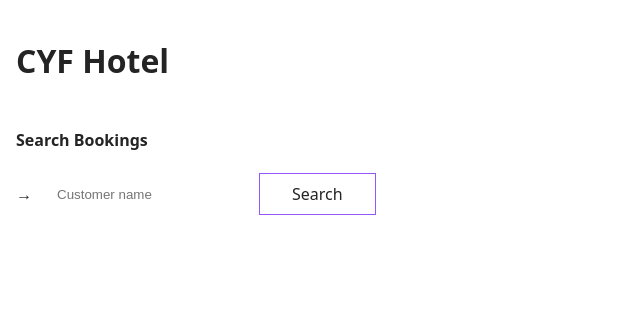
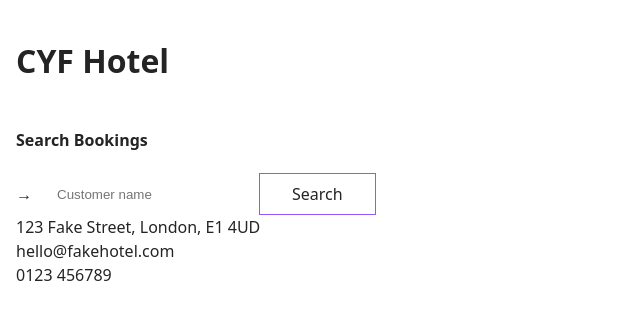
Before and after one commit to CodeYourFuture/React-Module-Project, a React (Vite) app: page / in a window 1280 px wide. Shown: the top 320 px of the page, without its empty margins (0-640 px from the left). Built offline with nearby package versions, Linux system fonts and the light colour scheme.

Commit message:
create footer jsx and add footer content

```diff
--- a/src/components/App/App.jsx
+++ b/src/components/App/App.jsx
@@ -1,4 +1,5 @@
 import Bookings from "@/components/Bookings/Bookings.jsx";
+import Footer from "@/components/Footer/Footer";
 import "./App.scss";
 
 const App = () => (
@@ -7,6 +8,13 @@ const App = () => (
       <h1 className="app__heading">CYF Hotel</h1>
     </header>
     <Bookings />
+    <Footer
+      list={[
+        "123 Fake Street, London, E1 4UD",
+        "hello@fakehotel.com",
+        "0123 456789",
+      ]}
+    />
   </div>
 );
 
--- /dev/null
+++ b/src/components/Footer/Footer.jsx
@@ -0,0 +1,13 @@
+function Footer(props){
+
+    const listItems = props.list.map((item) => <li>{item}</li>);
+    return (
+      <div>
+        <footer>
+          <ul>{listItems}</ul>
+        </footer>
+      </div>
+    );
+}
+
+export default Footer;
```
